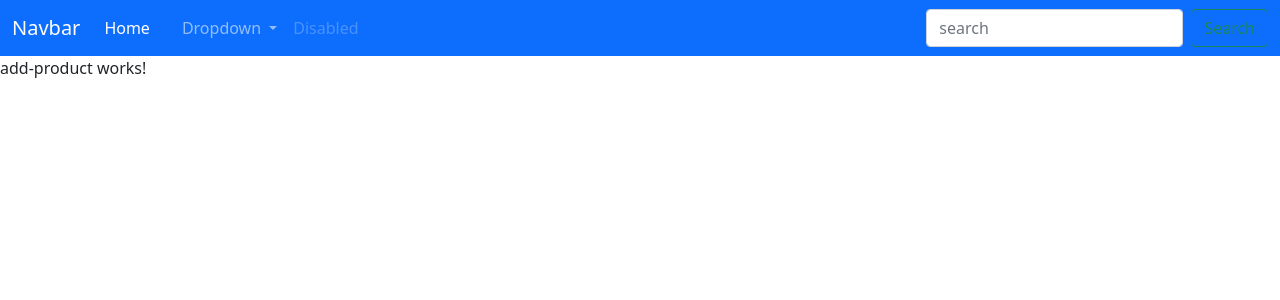
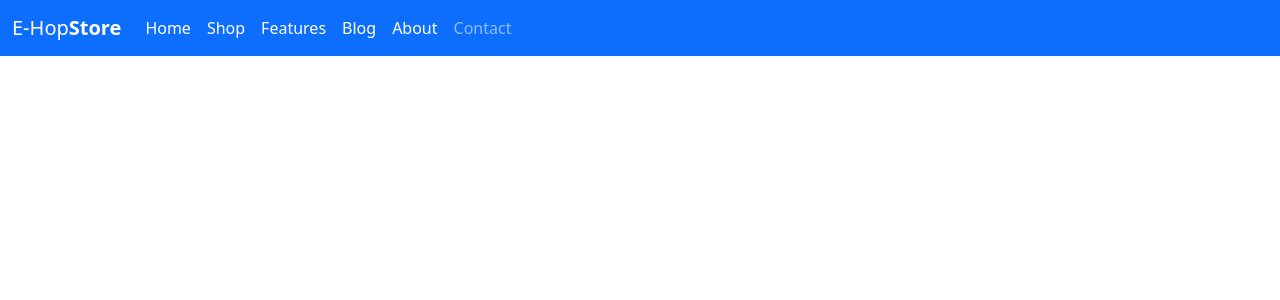
Before and after one commit to chandansutradhar2/infrasoft, an Angular app: page / in a window 1280 px wide. Shown: the top 300 px of the page. Built offline with nearby package versions, Linux system fonts and the light colour scheme.

Commit message:
added nav menu in nav-bar

```diff
--- a/src/app/app.component.html
+++ b/src/app/app.component.html
@@ -1,2 +1 @@
 <cn-nav-bar></cn-nav-bar>
-<cn-add-product></cn-add-product>
--- a/src/app/nav-bar/nav-bar.component.html
+++ b/src/app/nav-bar/nav-bar.component.html
@@ -1,6 +1,6 @@
 <nav class="navbar navbar-expand-lg navbar-dark bg-primary">
     <div class="container-fluid">
-        <a class="navbar-brand" href="#">Navbar</a>
+        <a class="navbar-brand" href="#">E-Hop<strong>Store</strong></a>
         <button class="navbar-toggler" type="button" data-bs-toggle="collapse" data-bs-target="#navbarSupportedContent"
             aria-controls="navbarSupportedContent" aria-expanded="false" aria-label="Toggle navigation">
             <span class="navbar-toggler-icon"></span>
@@ -11,9 +11,18 @@
                     <a class="nav-link active" aria-current="page" href="#">Home</a>
                 </li>
                 <li class="nav-item">
-                    <a class="nav-link" href="#"></a>
+                    <a class="nav-link active" aria-current="page" href="#">Shop</a>
                 </li>
-                <li class="nav-item dropdown">
+                <li class="nav-item">
+                    <a class="nav-link active" aria-current="page" href="#">Features</a>
+                </li>
+                <li class="nav-item">
+                    <a class="nav-link active" aria-current="page" href="#">Blog</a>
+                </li>
+                <li class="nav-item">
+                    <a class="nav-link active" aria-current="page" href="#">About</a>
+                </li>
+                <!-- <li class="nav-item dropdown">
                     <a class="nav-link dropdown-toggle" href="#" id="navbarDropdown" role="button"
                         data-bs-toggle="dropdown" aria-expanded="false">
                         Dropdown
@@ -30,15 +39,15 @@
                         </li>
                         <li><a class="dropdown-item" href="#">Something else here</a></li>
                     </ul>
-                </li>
+                </li> -->
                 <li class="nav-item">
-                    <a class="nav-link disabled" href="#" tabindex="-1" aria-disabled="false">Disabled</a>
+                    <a class="nav-link" href="#" tabindex="-1" aria-disabled="false">Contact</a>
                 </li>
             </ul>
-            <form class="d-flex">
+            <!-- <form class="d-flex">
                 <input class="form-control me-2" type="search" placeholder="search" aria-label="Search">
                 <button class="m-2 bg-bluegray-700" class="btn btn-outline-success" type="submit">Search</button>
-            </form>
+            </form> -->
         </div>
     </div>
 </nav>
```
